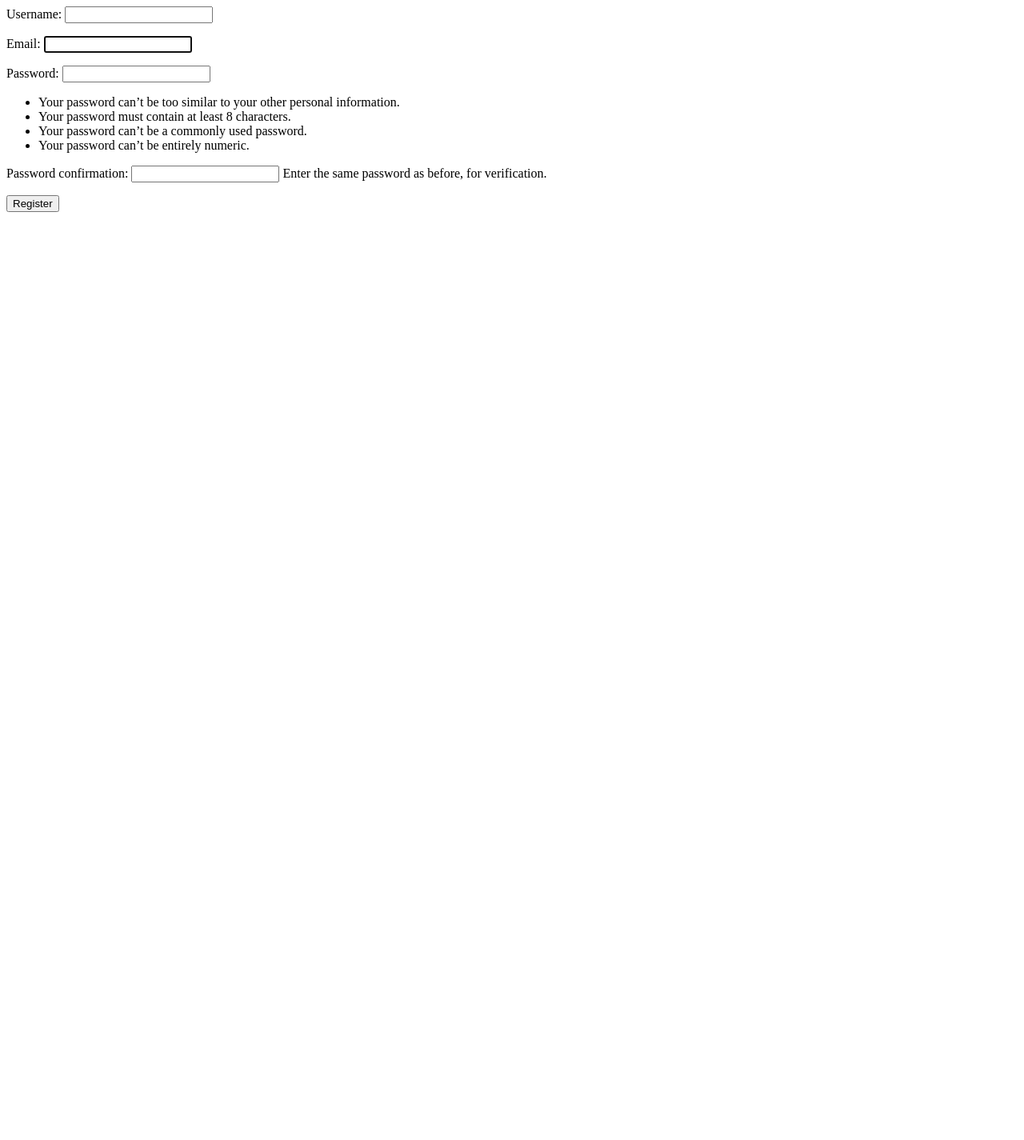
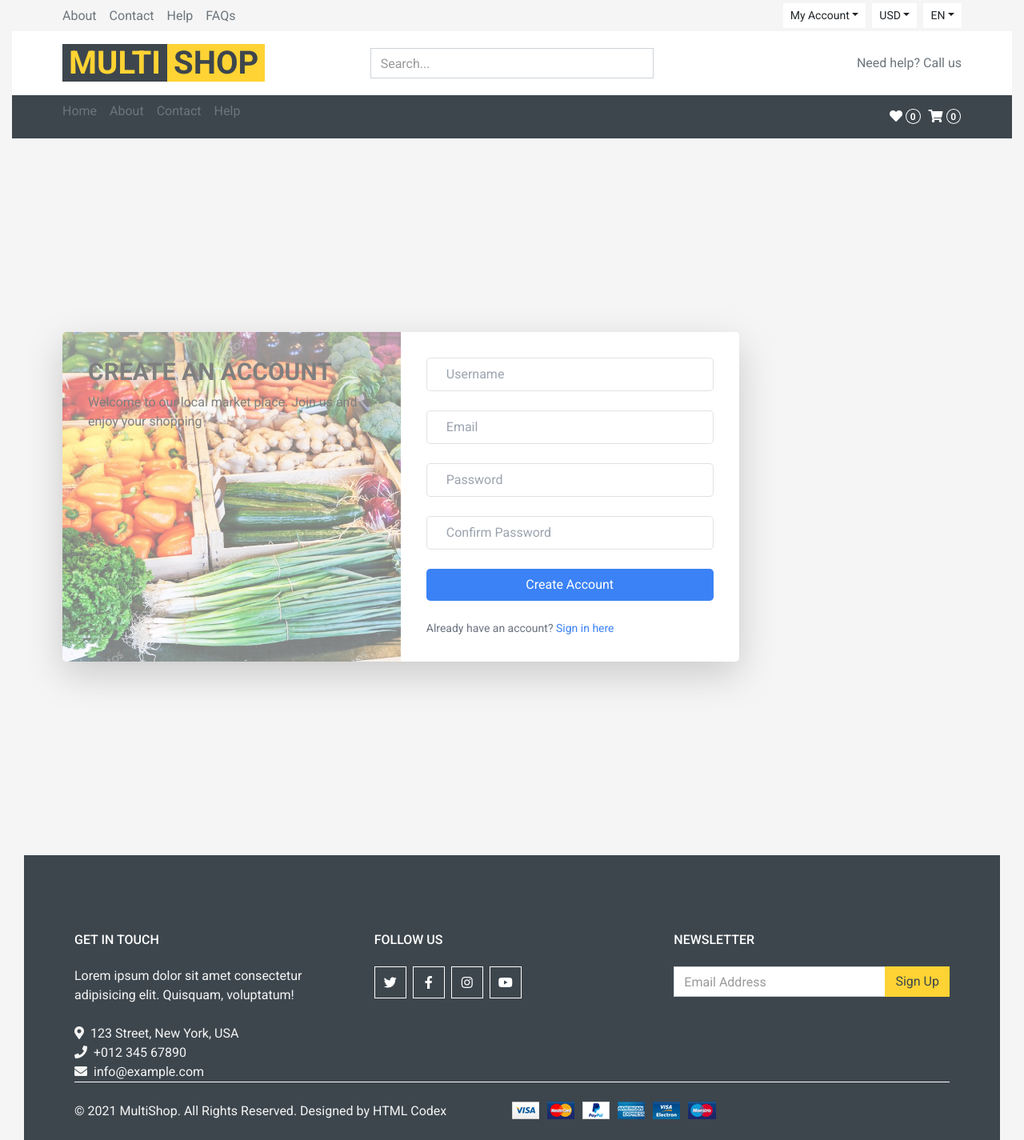
Before and after one commit to jonathan4501/Ecommprj, a Django app: page /User/sign-up/ in a window 1280 px wide. Shown: the whole page at 80% size. Before the commit the page ends 265 px from the top, so only its background shows below. Run offline with Django 5.2, Linux system fonts and the light colour scheme; some libraries are stand-ins or nearby versions.

Commit message:
add new file

```diff
--- a/core/urls.py
+++ b/core/urls.py
@@ -4,5 +4,5 @@
 app_name = "core"
 
 urlpatterns = [
-    path("", index),
+    path("", index, name='index'),
 ]
--- a/templates/core/index.html
+++ b/templates/core/index.html
@@ -46,7 +46,7 @@
                         <button type="button" class="btn btn-sm btn-light dropdown-toggle" data-toggle="dropdown">My Account</button>
                         <div class="dropdown-menu dropdown-menu-right">
                             <button class="dropdown-item" type="button">Sign in</button>
-                            <button class="dropdown-item" type="button">Sign up</button>
+                            <a href="User/sign-up" button class="dropdown-item" type="button">Sign up</button></a>
                         </div>
                     </div>
                     <div class="btn-group mx-2">
--- a/templates/parials/base.html
+++ b/templates/parials/base.html
@@ -1,3 +1,5 @@
+{% load static %}
+
 <!DOCTYPE html>
 <html lang="en">
 
@@ -122,7 +124,9 @@
         <!-- Content Section Start -->
         <div class="container-fluid pt-5">
             <div class="row px-xl-5">
-                <!-- Content will go here -->
+                {% block content %}
+
+                {% endblock%}
             </div>
         </div>
         <!-- Content Section End -->
--- a/templates/userauths/sign-up.html
+++ b/templates/userauths/sign-up.html
@@ -1,6 +1,82 @@
-<form action="" method="POST">
-    {% csrf_token %}
+{% extends 'parials/base.html' %}
 
-    {{form.as_p}}
-    <button type="submit">Register</button>
-</form>
+{% block content %}
+<html>
+<head>
+    <title>Sign Up Page</title>
+    <script src="https://cdn.tailwindcss.com"></script>
+    <link rel="stylesheet" href="https://cdnjs.cloudflare.com/ajax/libs/font-awesome/5.15.3/css/all.min.css">
+</head>
+<body class="container">
+    <div class="flex items-center justify-center min-h-screen py-100">
+        <div class="bg-white shadow-lg rounded-lg flex overflow-hidden max-w-4xl">
+            <div class="w-1/2 bg-cover opacity-50 relative z-10" style="background-image: url('/static/assets/img/localgoods.jpg');">
+                <div class="p-8">
+                    <h2 class="text-black text-3xl font-bold opacity-1">CREATE AN ACCOUNT</h2>
+                    <p class="text-black mt-2">Welcome to our local market place. Join us and enjoy your shopping</p>
+                </div>
+            </div>
+            <div class="w-1/2 p-8">
+                <form method="POST" class="signup-form">
+                    {% csrf_token %}
+                    <div class="mb-4">
+                        <input type="text" name="username" placeholder="Username" class="w-full border border-gray-300 rounded-lg py-2 px-4" required>
+                    </div>
+                    <div class="mb-4">
+                        <input type="email" name="email" placeholder="Email" class="w-full border border-gray-300 rounded-lg py-2 px-4" required>
+                    </div>
+                    <div class="mb-4">
+                        <input type="password" name="password1" placeholder="Password" class="w-full border border-gray-300 rounded-lg py-2 px-4" required>
+                    </div>
+                    <div class="mb-4">
+                        <input type="password" name="password2" placeholder="Confirm Password" class="w-full border border-gray-300 rounded-lg py-2 px-4" required>
+                    </div>
+                    <button type="submit" class="w-full bg-blue-500 text-white rounded-lg py-2 px-4">Create Account</button>
+                </form>
+                <div class="mt-4 text-gray-500 text-sm">
+                    Already have an account? <a href="/login" class="text-blue-500">Sign in here</a>
+                </div>
+            </div>
+        </div>
+    </div>
+    <!-- <footer class="bg-gray-800 text-white py-4">
+        <div class="container mx-auto flex justify-between items-center">
+            <div class="text-sm">
+                © ALX Africa 2024 <a href="#" class="text-gray-400 ml-4">Privacy policy</a> <a href="#" class="text-gray-400 ml-4">Terms & Conditions</a>
+            </div>
+            <div class="flex space-x-4">
+                <a href="#" class="text-gray-400"><i class="fab fa-linkedin"></i></a>
+                <a href="#" class="text-gray-400"><i class="fab fa-facebook"></i></a>
+                <a href="#" class="text-gray-400"><i class="fab fa-instagram"></i></a>
+                <a href="#" class="text-gray-400"><i class="fab fa-twitter"></i></a>
+            </div>
+        </div>
+    </footer>-->
+</body>
+</html>
+
+<!--<div class="container">
+    <img src="https://via.placeholder.com/300" alt="Random Product" class="product-image">
+    <h2>Create an acccount</h2>
+    <form method="POST" class="signup-form">
+        {% csrf_token %}
+
+        <div class="form-group">
+            {{form.username}}
+        </div>
+        <div class="form-group">
+            {{form.email}}
+        </div>
+        <div class="form-group">
+            {{form.password1}}
+        </div>
+        <div class="form-group">
+            {{form.password2}}
+        </div>
+        <button type="submit" class="btn btn-primary btn-block">Create Account</button>
+    </form>
+
+
+
+</div>-->
+{% endblock %}
--- a/userauths/forms.py
+++ b/userauths/forms.py
@@ -4,6 +4,10 @@
 
 
 class UserRegisterForm(UserCreationForm):
+    username = forms.CharField(widget=forms.TextInput(attrs={"placeholder":"Username"}))
+    email = forms.EmailField(widget=forms.EmailInput(attrs={"placeholder":"Email"}))
+    password1 = forms.CharField(widget=forms.PasswordInput(attrs={"placeholder":"Password"}))
+    password2 = forms.CharField(widget=forms.PasswordInput(attrs={"placeholder":"Confirm Password"}))
 
     class Meta:
         model = User
--- a/userauths/urls.py
+++ b/userauths/urls.py
@@ -4,5 +4,5 @@
 app_name = "userauths"
 
 urlpatterns = [
-    path("sign-up/", views.register_view, name="Sign-up"),
+    path("sign-up/", views.register_view, name="sign-up"),
 ]
--- a/userauths/views.py
+++ b/userauths/views.py
@@ -2,6 +2,7 @@
 from userauths.forms import UserRegisterForm
 from django.contrib.auth import login, authenticate
 from django.contrib import messages
+from django.http import HttpResponse
 
 def register_view(request):
 
```
Also changed, not shown: db.sqlite3, static/assets/img/localgoods.jpg (added).
